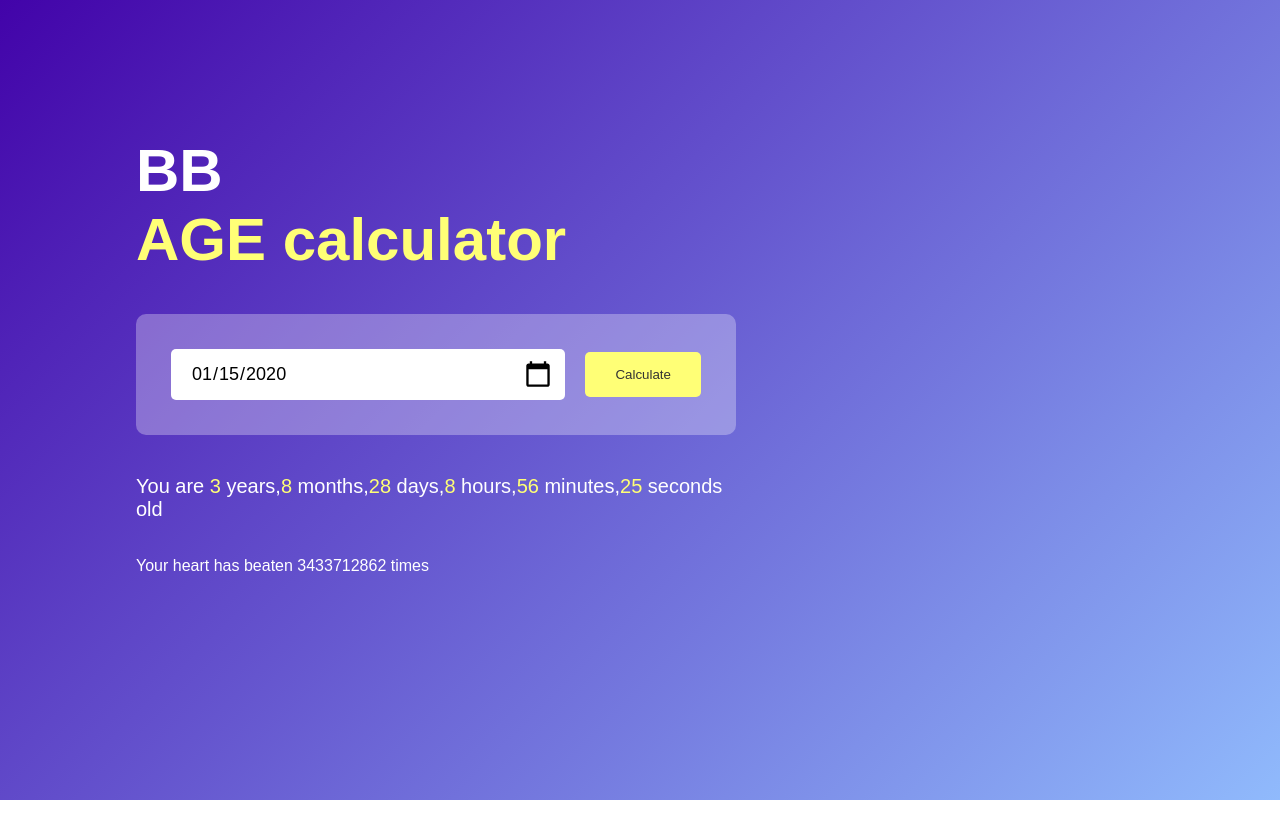
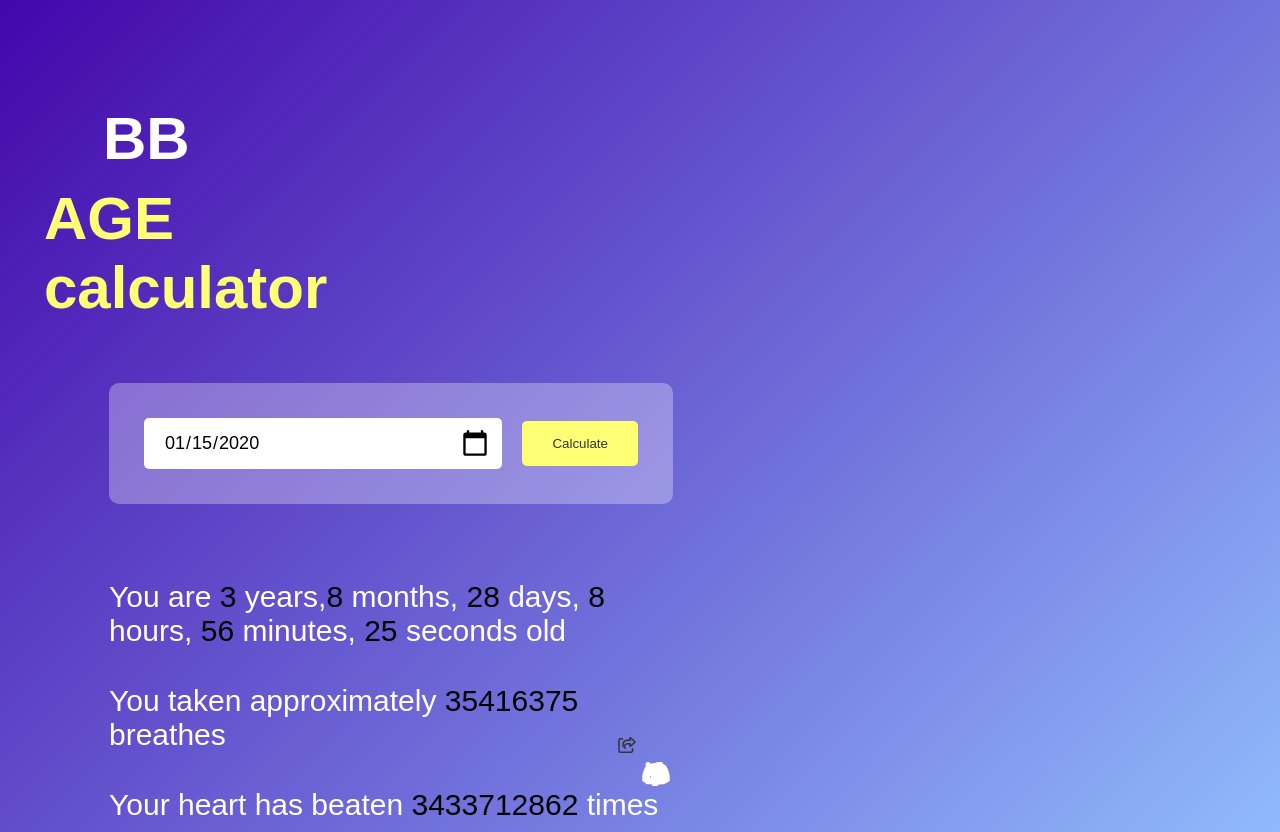
Before and after one commit to chetaniitbhilai/project_CS200, a plain HTML site: page project/index.html in a window 1280 px wide. Both pictures are taken after typing "2020-01-15" into the empty fields and a click on the button "Calculate". Before the commit the page ends 800 px from the top, so only its background shows below. Drawn offline with Linux system fonts and the light colour scheme.

Commit message:
changed css

```diff
--- a/project/index.html
+++ b/project/index.html
@@ -1,83 +1,120 @@
 <!DOCTYPE html>
 <html>
 <head>
-        <meta name="viewport" content="width=device-width,initial-scale=1.0">
-        <title>Age calculator </title>
+    <meta name="viewport" content="width=device-width, initial-scale=1.0">
+    <title>Age Calculator</title>
     <link rel="stylesheet" href="style.css">
+    <script src="https://kit.fontawesome.com/704ff50790.js" crossorigin="anonymous"></script>
 </head>
 <body>
     <div class="container">
         <div class="calculator">
-                <h1>BB<br><span>AGE calculator</span><br></h1>
+            <h1>BB<br><span>AGE calculator<br></h1>
             <div class="input-box">
                 <input type="date" id="date">
-                    <button onclick="calculateage()">Calculate</button>
-
+                <button onclick="calculateAge()">Calculate</button>
             </div>
-                <p id="result" ></p>
+            <br><br>
+            <p id="result"></p>
+            <br><br>
+            <p id="breathe"></p>
             <br><br>
             <p id="heart"></p>
-                <br><br>
-                <p id="breadth"></p>
+        </div>
+    </div>
+    <div class="main_box">
+        <input type="checkbox" id="share_button">
+        <label for="share_button">
+            <span class="sharebtn">
+                <i class="far fa-share-square"></i>
+            </span>
+        </label>
+        <div class="sm_list">
+            <a href="#" class="facebook">
+                <i class="fab fa-facebook-f"></i>
+            </a>
+            <a href="#" class="instagram">
+                <i class="fab fa-instagram"></i>
+            </a>
+            <a href="#" class="linkedin">
+                <i class="fab fa-linkedin-in"></i>
+            </a>
+            <a href="#" class="discord">
+                <i class="fab fa-discord"></i>
+            </a>
+            <a href="#" class="whatsapp">
+                <i class="fab fa-whatsapp"></i>
+            </a>
+            <a href="#" class="slack">
+                <i class="fab fa-slack"></i>
+            </a>
         </div>
     </div>
     <script>
         let userInput = document.getElementById("date");
-            userInput.max=new Date().toISOString().split("T")[0];
-            let result=document.getElementById("result");
+        userInput.max = new Date().toISOString().split("T")[0];
+        let result = document.getElementById("result");
+        let breathe = document.getElementById("breathe");
         let heart=document.getElementById("heart");
-            let breadth=document.getElementById("breadth");
 
+        function calculateAge() {
+            let birthDate = new Date(userInput.value);
+            let d1 = birthDate.getDate();
+            let m1 = birthDate.getMonth() + 1; // January -> 0
+            let y1 = birthDate.getFullYear();
 
-            function calculateage(){
+            let today = new Date();
+            let d2 = today.getDate();
+            let m2 = today.getMonth() + 1;
+            let y2 = today.getFullYear();
+            let hrs = today.getHours();
+            let min = today.getMinutes();
+            let sec = today.getSeconds();
 
-                let birthDate=new Date(userInput.value);
-
-                let d1=birthDate.getDate();
-                let m1=birthDate.getMonth()+1;//january->0
-                let y1=birthDate.getFullYear();
-
-                let today=new Date();
-
-                let d2=today.getDate();
-                let m2=today.getMonth()+1;
-                let y2=today.getFullYear();
-                let hrs=today.getHours();
-                let min=today.getMinutes();
-                let sec=today.getSeconds();
-
-                let d3,m3,y3;
-                y3=y2 - y1;
-                if(m2>=m1){
-                    m3=m2-m1;
+            let d3, m3, y3;
+            y3 = y2 - y1;
+            if (m2 >= m1) {
+                m3 = m2 - m1;
+            } else {
+                y3--;
+                m3 = 12 + m2 - m1;
             }
-                else{
-                    y3--;
-                    m3=12+m2-m1;
+            if (d2 >= d1) {
+                d3 = d2 - d1;
+            } else {
+                m3--;
+                d3 = getDaysInMonth(y1, m1) + d2 - d1;
             }
-                if(d2>=d1){
-                    d3=d2-d1;
-                }
-                else{
-                    m3--;
-                    d3=getDaysinnmonth(y1,m1)+d2-d1;
-                }
-                if(m3<0){
-                    m3=11;
+            if (m3 < 0) {
+                m3 = 11;
                 y3--;
             }
+
+            let br1 = Math.floor(Math.abs(birthDate-today)/1000 * 0.3);
+            breathe.innerHTML=`You taken approximately <p class="try">${br1}</p> breathes`;
             let hb=Math.ceil(((365*y3*30*24*60*60)+(24*60*30*(m3)*60)+(24*60*60*d3)+(hrs*60*60)+(60*min)+sec)*1.2);
-                // let br=Math.ceil(((365*y3*30*24*60*60)+(24*60*30*(m3)*60)+(24*60*60*d3)+(hrs*60*60)+(60*min)+sec)*0.3);
-                result.innerHTML=`You are <span>${y3}</span> years,<span>${m3}</span> months,<span>${d3}</span> days,<span>${hrs}</span> hours,<span>${min}</span> minutes,<span>${sec}</span> seconds old `;
-                heart.innerHTML=`Your heart has beaten <span>${hb}</span> times`;
-                // breadth.innerHTML=`You have taken <span>${br}</span> breadths`;
-                setInterval(calculateage, 1000);
+
+            result.innerHTML = `You are <p class="try">${y3}</p> years,<p class="try">${m3}</p> months, <p class="try">${d3}</p> days, <p class="try">${hrs}</p> hours,<p class="try"> ${min}</p> minutes, <p class="try">${sec}</p> seconds old`;
+	        heart.innerHTML=`Your heart has beaten <p class="try">${hb}</p> times`;
+            setInterval(calculateAge,1000);
         }
 
-            function getDaysinnmonth(year,month){
-                return new Date(year,month,0).getDate();
+        function getDaysInMonth(year, month) {
+            return new Date(year, month, 0).getDate();
         }
+
+        const sharebtn = document.querySelector('.sharebtn');
+        let bool = 0;
+
+        sharebtn.addEventListener('click', () => {
+            bool = !bool;
+
+            if (bool === 0) {
+                sharebtn.innerHTML = '<i class="far fa-share-square"></i>';
+            } else {
+                sharebtn.innerHTML = '<i class="fas fa-times"></i>';
+            }
+        });
     </script>
 </body>
-
 </html>
--- a/project/style.css
+++ b/project/style.css
@@ -16,24 +16,31 @@
 .calculator{
     width: 100%;
     max-width: 600px;
-    margin-left: 10%;
+    margin-left: 5%;
     margin-top: 10%;
 }
 
 .calculator h1{
     font-size: 60px;
+	margin-left: 5%;
+    margin-top: 3%;
 }
 
 .calculator h1 span{
     color: #ffff76;
+	margin-left: -15.5%;
+	margin-top: 1%;
 }
 
 .input-box{
     margin: 40px 0;
+	position: relative;
     padding: 35px;
     border-radius: 10px;
     background: rgba(255,255,255,0.3);
     display: flex;
+	margin-left: 6%;
+    margin-top: 35%;
     align-items: center;
 }
 
@@ -73,11 +80,152 @@
     cursor: pointer;
 }
 
-#result{
-    font-size: 20px;
+#result, #breathe,#heart{
+    font-size: 30px;
+	margin-left: 6%;
 
 }
+.try{
+	color: #000;
+	/* position:relative; */
+	display: inline;
+}
 
-#result span{
-    color:#ffff76;
+body{
+	height: 100vh;
+	display: flex;
+	justify-content: center;
+	align-items: center;
+	background-color: #000;
 }
+
+.main_box{
+	width: 4em;
+	height: 4em;
+	position: relative;
+}
+
+#share_button{
+	display: none;
+}
+
+span,a{
+	position: absolute;
+	display: flex;
+	justify-content: center;
+	align-items: center;
+	border-radius: 50%;
+}
+
+span{
+	width: 2em;
+	height: 4em;
+	top: 30%;
+	left: 30%;
+	transform: translate(-50%,-50%);
+
+	color: #333;
+	font-size: 1em;
+	z-index: 1;
+	cursor: pointer;
+	/* border-radius: 30%; */
+}
+
+.sm_list{
+	width: 4em;
+	height: 4em;
+	position: absolute;
+	top: 50%;
+	left: 50%;
+	transform: translate(-50%,-50%);
+}
+
+.sm_list a{
+	width: 4em;
+	height: 4em;
+	border-radius: 50%;
+	text-decoration: none;
+	color: #fff;
+	transition: all .3s;
+	font-size: 1.5em;
+}
+
+#share_button:checked ~ .sm_list a:nth-child(1){
+	background-color: #3B5998;
+	transition-delay: 0.2s;
+	transform: translateX(-6em);
+}
+
+#share_button:checked ~ .sm_list a:nth-child(2){
+	background-color: #dd2553;
+	transition-delay: 0.2s;
+	transform: translateX(6em);
+}
+
+#share_button:checked ~ .sm_list a:nth-child(3){
+	background-color: #000f94;
+	transition-delay: 0.3s;
+	transform: translateX(12em);
+}
+
+#share_button:checked ~ .sm_list a:nth-child(4){
+	background-color: #1077ec;
+	transition-delay: 0.3s;
+	transform: translateX(-12em);
+}
+
+#share_button:checked ~ .sm_list a:nth-child(5){
+	background-color: rgb(10, 63, 0);
+	transition-delay: 0.4s;
+	transform: translateX(18em);
+}
+
+#share_button:checked ~ .sm_list a:nth-child(6){
+	background: linear-gradient(70deg,blue,green,red,yellow);
+	transition-delay: 0.4s;
+	transform: translateX(-18em);
+}
+
+/* Hovering Effects */
+#share_button:checked ~ .sm_list a:nth-child(1):hover{
+	background-color: #ffffff;
+	color: #3B5998;
+	/* transition-delay: 0.2s;
+	transform: translateX(-6em); */
+}
+
+#share_button:checked ~ .sm_list a:nth-child(2):hover{
+	color: #dd2553;
+	background-color: #fff;
+}
+
+#share_button:checked ~ .sm_list a:nth-child(3):hover{
+	color: #000f94;
+	background-color: #fff;
+}
+
+#share_button:checked ~ .sm_list a:nth-child(4):hover{
+	color: #1077ec;
+	background-color: #fff;
+}
+
+#share_button:checked ~ .sm_list a:nth-child(5):hover{
+	color: rgb(10, 63, 0);
+	background-color: #fff;
+}
+
+#share_button:checked ~ .sm_list a:nth-child(6):hover{
+	color: black;
+	background-image: linear-gradient(90deg,white,grey);
+}
+
+span:visited{
+	background-color: #000f94;
+}
+.main_box {
+    text-align: center;
+    position: absolute;
+    bottom: 10px;
+    left: 50%;
+    transform: translateX(-50%);
+}
```
Lines whose indentation alone changed are shown as unchanged.
